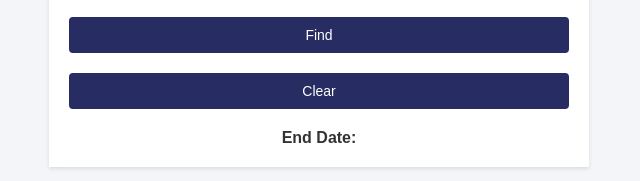
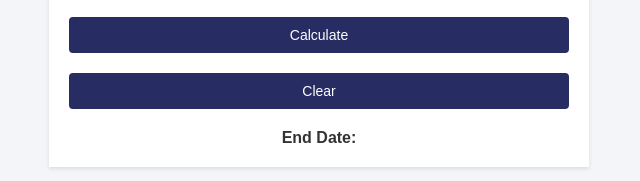
Before and after one commit to salnashef/quotecal, a plain HTML site: page EndDateFinder.html in a window 1280 px wide. Shown: the part 283-464 px from the top of the page, 321-961 px from the left. Drawn offline with Linux system fonts and the light colour scheme.

Commit message:
Update EndDateFinder.html

```diff
--- a/EndDateFinder.html
+++ b/EndDateFinder.html
@@ -91,7 +91,7 @@
       </select>
     </div>
 
-    <button id="calculateButton">Find</button>
+    <button id="calculateButton">Calculate</button>
     <button id="clearButton">Clear</button>
 
     <div class="result">
```
